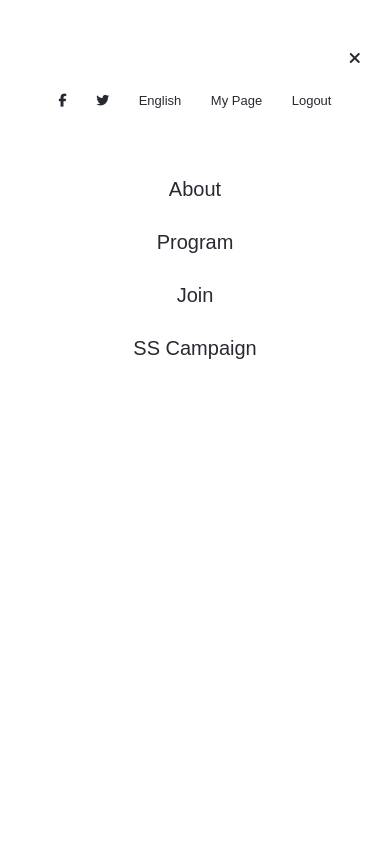
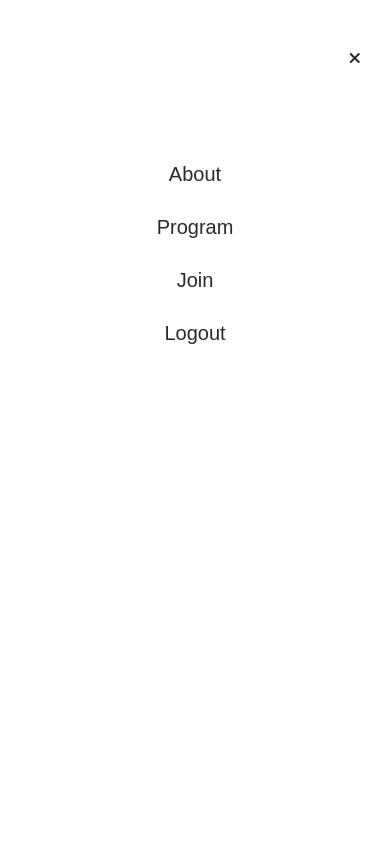
Before and after one commit to levy002/SS-Exhibition, a website: page index.html in a window 390 px wide. Both pictures are taken after a click on the icon 32 px from the left and 25 px from the top of the page. Shown: the top 844 px of the page. Drawn offline with nearby package versions, Linux system fonts and the light colour scheme; a web font is replaced by a local one.

Commit message:
Add font and stying the mobile menu

```diff
--- a/home.css
+++ b/home.css
@@ -62,15 +62,6 @@ p {
 .mobile-nav a {
   text-decoration: none;
   color: #272a31;
-}
-
-.mobile-nav1 ul {
-  width: 70%;
-  margin: 0 auto;
-  padding: 0;
-  display: flex;
-  justify-content: space-between;
-  font-size: 13px;
 }
 
 .mobile-nav2 {
--- a/index.html
+++ b/index.html
@@ -11,13 +11,10 @@
       crossorigin="anonymous"
     ></script>
     <link rel="stylesheet" href="home.css">
-    <!-- <link rel="preconnect" href="https://fonts.googleapis.com" />
-    <link rel="preconnect" href="https://fonts.gstatic.com" crossorigin />
-    <link href="http://fonts.cdnfonts.com/css/cocogoose" rel="stylesheet">
-    <link rel="preconnect" href="https://fonts.googleapis.com">
-    <link rel="preconnect" href="https://fonts.gstatic.com" crossorigin> -->
-    <!-- <link href="https://fonts.googleapis.com/css2?family=Lato:wght@100;300;400;700;900&display=swap" rel="stylesheet">
-    <link rel="stylesheet" href="https://fonts.cdnfonts.com/css/cocogoose" type="text/css"> -->
+    <link
+    rel="stylesheet"
+    href="https://cdnjs.cloudflare.com/ajax/libs/animate.css/4.1.1/animate.min.css"
+  />
   </head>
   <body>
     <header>
@@ -34,40 +31,16 @@
           <li><a href="#">SS Campaign</a></li>
         </ul>
       </nav>
-      <nav class="mobile-nav">
-        <a href="#" class="close-menu">
+      <nav class="mobile-nav animate__animated animate__slideInLeft">
+        <a href="#" class="close-menu ">
           <i class="fa fa-times" id="close-icon" aria-hidden="true"></i>
         </a>
-        <div class="mobile-nav1">
-          <ul>
-            <li>
-              <a href="#" class="social-media">
-                <i class="fa fa-facebook" aria-hidden="true"></i>
-              </a>
-            </li>
-            <li>
-              <a href="#" class="social-media">
-                <i class="fab fa-twitter"></i>
-              </a>
-            </li>
-            <li>
-              <a href="#">English</a>
-            </li>
-            <li>
-              <a href="#">My Page</a>
-            </li>
-            <li>
-              <a href="#">Logout</a>
-            </li>
-          </ul>
-        </div>
-
         <div class="mobile-nav2">
           <ul>
             <li><a href="about.html">About</a></li>
             <li><a href="#allProgram">Program</a></li>
             <li><a href="#join-btn">Join</a></li>
-            <li><a href="#">SS Campaign</a></li>
+            <li><a href="#">Logout</a></li>
           </ul>
         </div>
       </nav>
```
Also changed, not shown: about.html (+7 -31 lines).
